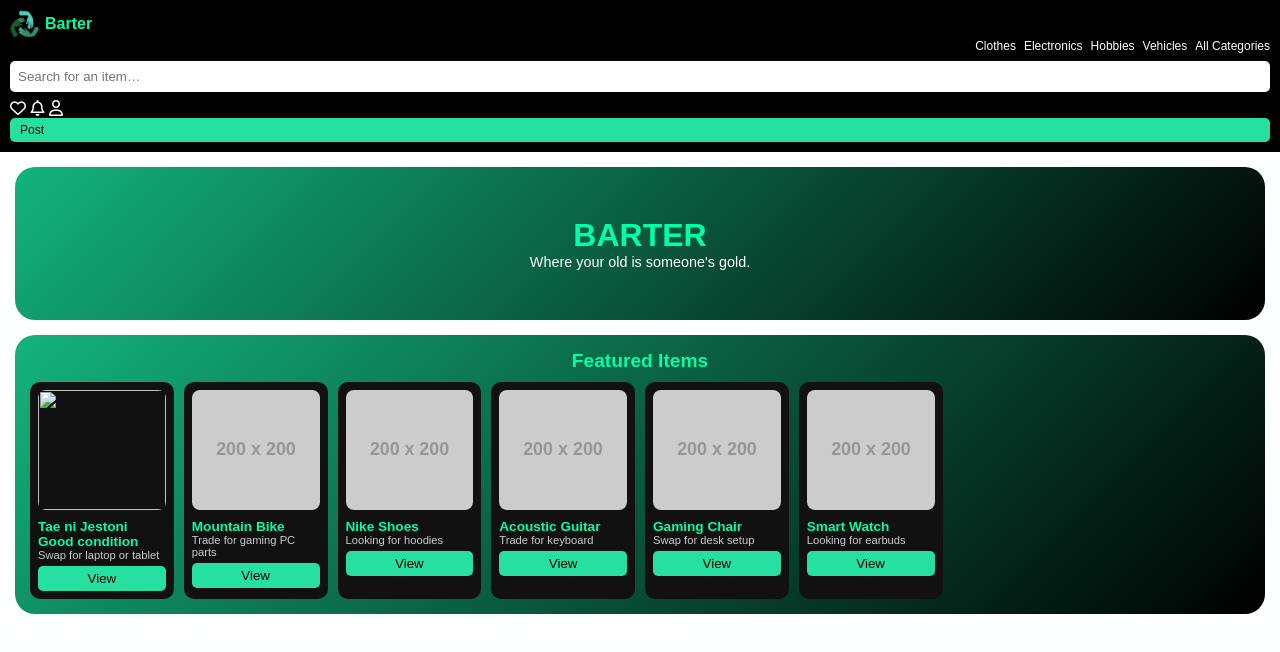
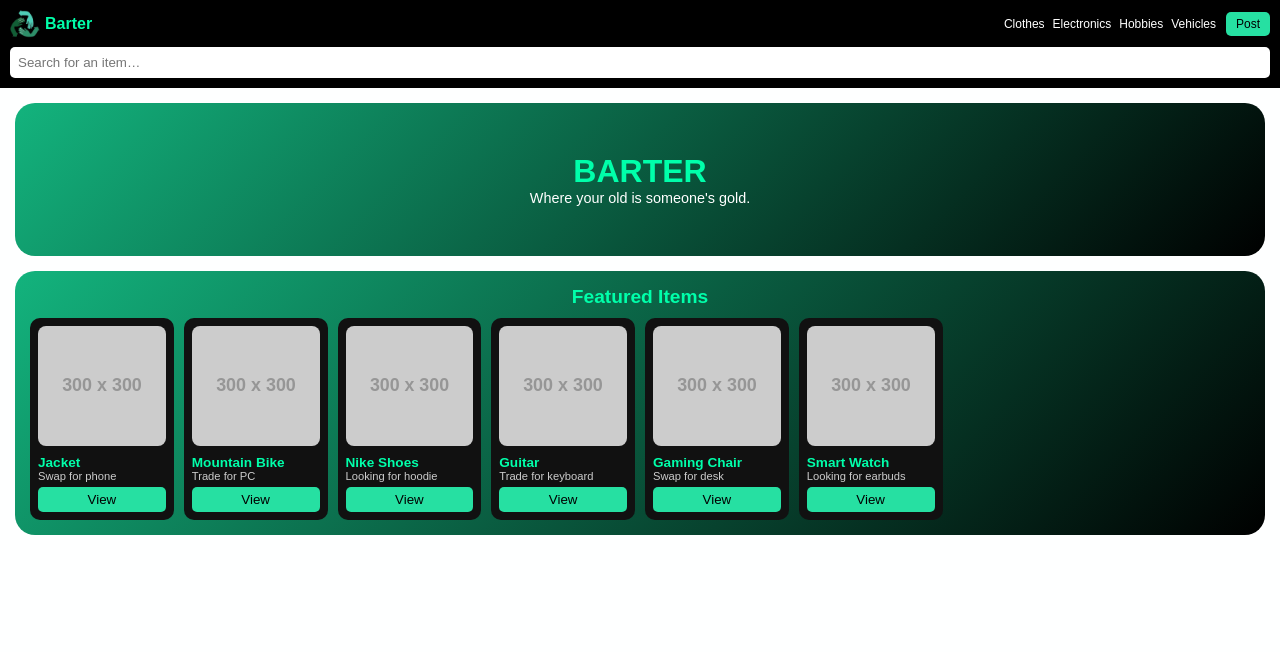
Before and after one commit to Allanxd0621/Barter.com, a plain HTML site: page home.html in a window 1280 px wide. Drawn offline with Linux system fonts and the light colour scheme; placeholder pictures from the web are drawn by us.

Commit message:
Update home.html

```diff
--- a/home.html
+++ b/home.html
@@ -5,102 +5,93 @@
   <meta name="viewport" content="width=device-width, initial-scale=1.0">
   <title>Home - Barter.com</title>
   <link rel="stylesheet" href="style.css">
-  <link rel="icon" type="image/x-icon" href="logo.png">
+  <link rel="icon" href="logo.png">
 
-  <!-- Fontawesome icons -->
+  <!-- Fontawesome -->
   <script src="https://kit.fontawesome.com/a2d9d6c28b.js" crossorigin="anonymous"></script>
 </head>
 <body>
 
 <!-- ================= HEADER ================= -->
 <header>
-  <div class="left-section">
+
+  <div class="header-row">
+
     <div class="logo">
       <img src="logo.png" alt="logo">
       <span>Barter</span>
     </div>
 
     <div class="categories">
-
       <a href="#">Clothes</a>
       <a href="#">Electronics</a>
       <a href="#">Hobbies</a>
       <a href="#">Vehicles</a>
-      <a href="#">All Categories</a>
     </div>
+
+    <div class="post-btn" onclick="window.open('post.html','_blank')">
+      Post
+    </div>
+
   </div>
 
+  <!-- SEARCH -->
   <div class="top-search">
     <input type="text" placeholder="Search for an item…">
   </div>
 
-  <div class="right-section">
-    <i class="fa-regular fa-heart"></i>
-    <i class="fa-regular fa-bell"></i>
-    <i class="fa-regular fa-user"></i>
-
-    <div class="post-btn" onclick="window.open('post.html', '_blank')">Post</div>
-  </div>
 </header>
 
-<!-- ================= HERO SECTION ================= -->
+<!-- ================= HERO ================= -->
 <section class="hero">
   <h1>BARTER</h1>
   <p>Where your old is someone's gold.</p>
 </section>
 
-<!-- ================= FOUNDER SECTION ================= -->
-<section class="home-section" id="Home">
-  <!-- ================= PRODUCTS ================= -->
+<!-- ================= PRODUCTS ================= -->
 <section class="products">
 
   <h2 class="section-title">Featured Items</h2>
 
   <div class="product-grid">
 
-    <!-- PRODUCT 1 -->
     <div class="product-card">
-      <img src="">
-      <h3>Tae ni Jestoni Good condition</h3>
-      <p>Swap for laptop or tablet</p>
+      <img src="https://via.placeholder.com/300" alt="">
+      <h3>Jacket</h3>
+      <p>Swap for phone</p>
       <button>View</button>
     </div>
 
-    <!-- PRODUCT 2 -->
     <div class="product-card">
-      <img src="https://via.placeholder.com/200" alt="item">
+      <img src="https://via.placeholder.com/300" alt="">
       <h3>Mountain Bike</h3>
-      <p>Trade for gaming PC parts</p>
+      <p>Trade for PC</p>
       <button>View</button>
     </div>
 
-    <!-- PRODUCT 3 -->
     <div class="product-card">
-      <img src="https://via.placeholder.com/200" alt="item">
+      <img src="https://via.placeholder.com/300" alt="">
       <h3>Nike Shoes</h3>
-      <p>Looking for hoodies</p>
+      <p>Looking for hoodie</p>
       <button>View</button>
     </div>
 
-    <!-- PRODUCT 4 -->
     <div class="product-card">
-      <img src="https://via.placeholder.com/200" alt="item">
-      <h3>Acoustic Guitar</h3>
+      <img src="https://via.placeholder.com/300" alt="">
+      <h3>Guitar</h3>
       <p>Trade for keyboard</p>
       <button>View</button>
     </div>
 
-    <!-- PRODUCT 5 -->
     <div class="product-card">
-      <img src="https://via.placeholder.com/200" alt="item">
+      <img src="https://via.placeholder.com/300" alt="">
       <h3>Gaming Chair</h3>
-      <p>Swap for desk setup</p>
+      <p>Swap for desk</p>
       <button>View</button>
     </div>
 
-    <!-- PRODUCT 6 -->
     <div class="product-card">
-      <img src="https://via.placeholder.com/200" alt="item">
+      <img src="https://via.placeholder.com/300" alt="">
       <h3>Smart Watch</h3>
       <p>Looking for earbuds</p>
       <button>View</button>
@@ -109,7 +100,6 @@
   </div>
 
 </section>
-</section>
 
 </body>
 </html>
```
